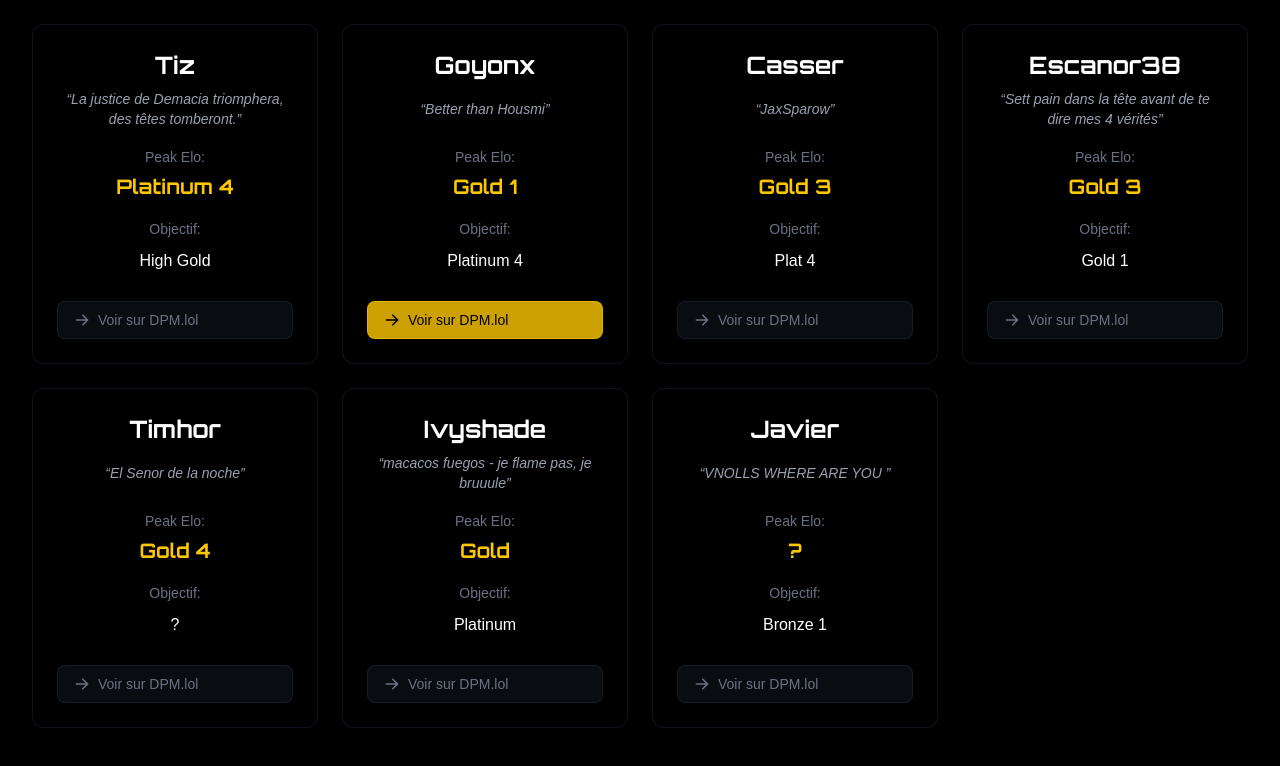
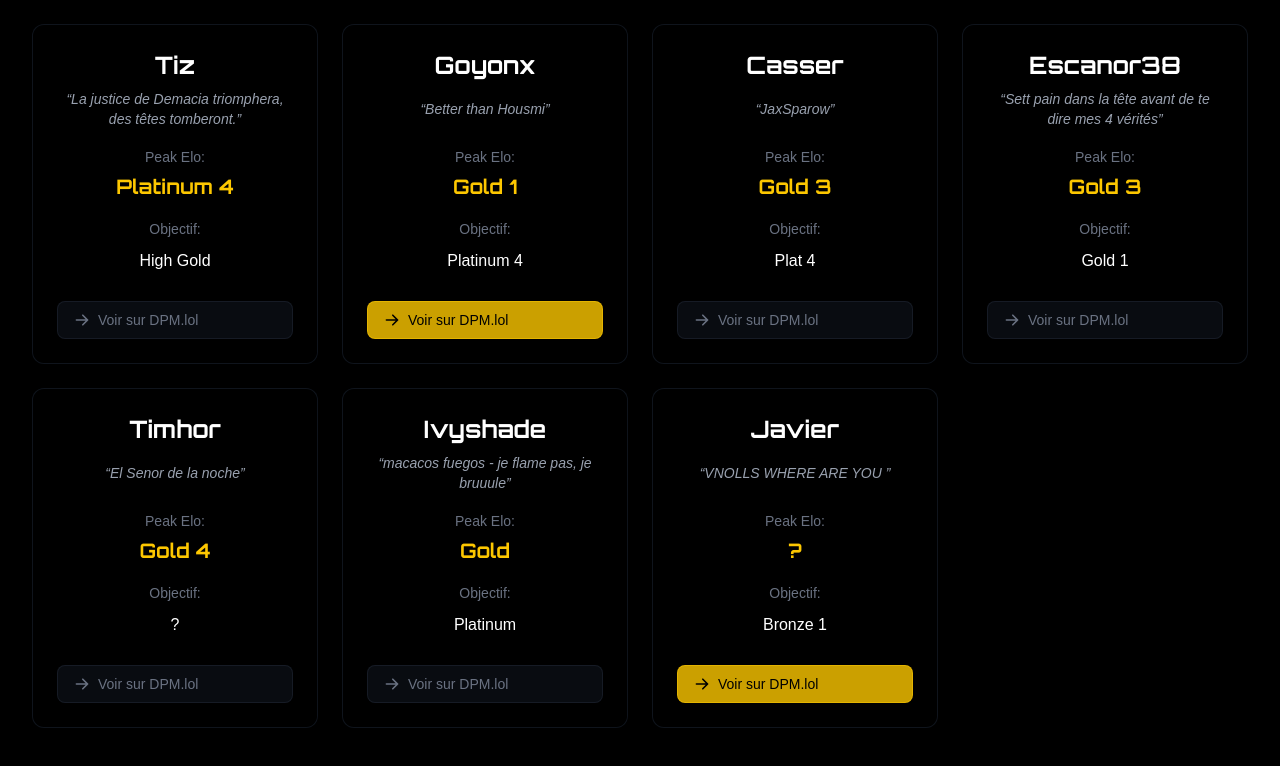
Before and after one commit to Paillard0Celerio0Paul0/gorki, a Next.js app: page /participants in a window 1280 px wide. Shown: the part 1904-2670 px from the top of the page. Built offline with nearby package versions, Linux system fonts and the light colour scheme.

Commit message:
javier dpm

```diff
--- a/src/app/participants/page.tsx
+++ b/src/app/participants/page.tsx
@@ -162,7 +162,7 @@ const participants = [
     catchphrase: "VNOLLS WHERE ARE YOU ",
     peakElo: "?",
     objective: "Bronze 1",
-    dpmLink: ""
+    dpmLink: "https://dpm.lol/Javier%20Master-667"
   }
 ];
 
```
